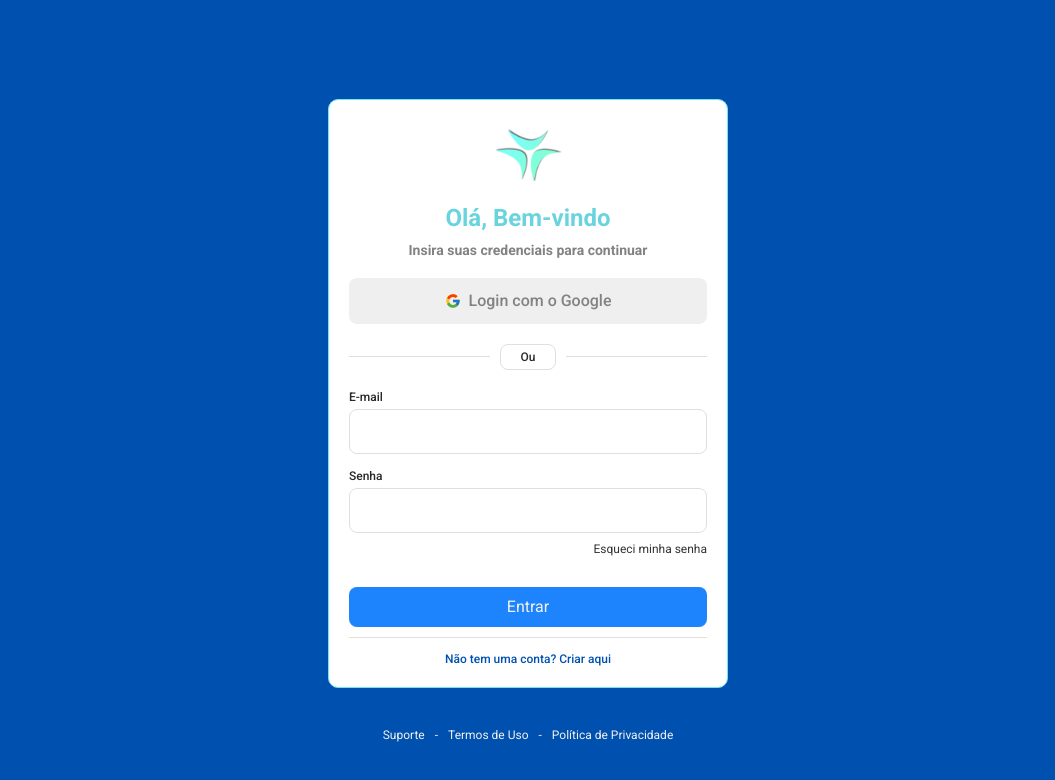
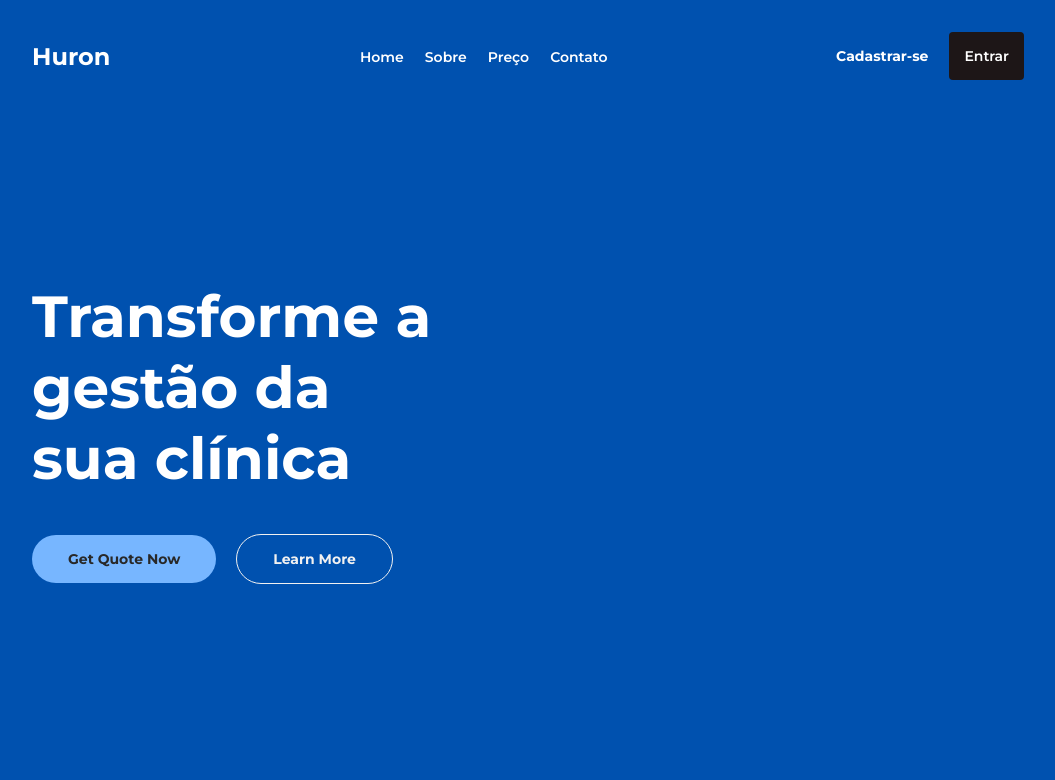
Before and after one commit to decoder-file/huron-web, a React (Create React App) app: page / in a window 1280 px wide. Shown: the top 780 px of the page, without its empty margins (112-1167 px from the left). Built offline with nearby package versions, Linux system fonts and the light colour scheme.

Commit message:
feat: adding routes

```diff
--- a/package.json
+++ b/package.json
@@ -13,6 +13,7 @@
     "react": "^18.2.0",
     "react-dom": "^18.2.0",
     "react-icons": "^4.6.0",
+    "react-router-dom": "^6.4.2",
     "react-scripts": "5.0.1",
     "styled-components": "^5.3.6",
     "typescript": "^4.8.4",
--- a/src/App.tsx
+++ b/src/App.tsx
@@ -1,15 +1,18 @@
+import { BrowserRouter } from 'react-router-dom'
 import { ThemeProvider } from 'styled-components'
 
 import { defaultTheme } from './styles/themes/default'
 
 import { GlobalStyle } from './styles/global'
 
-import { SignIn } from './pages/SignIn'
+import { Router } from './router'
 
 function App() {
   return (
     <ThemeProvider theme={defaultTheme}>
-      <SignIn />
+      <BrowserRouter>
+        <Router />
+      </BrowserRouter>
       <GlobalStyle />
     </ThemeProvider>
   )
--- a/src/pages/LandingPage/index.tsx
+++ b/src/pages/LandingPage/index.tsx
@@ -1,3 +1,5 @@
+import { useCallback } from 'react'
+import { NavLink, useNavigate } from 'react-router-dom'
 import {
   Container,
   Header,
@@ -12,6 +14,12 @@ import {
 } from './styles'
 
 export function LandingPage() {
+  const navigate = useNavigate()
+  const handleOnClick = useCallback(
+    () => navigate('/signin', { replace: true }),
+    [navigate],
+  )
+
   return (
     <Container>
       <Content>
@@ -25,8 +33,8 @@ export function LandingPage() {
               <a>Contato</a>
             </ContentOptions>
             <ContentButton>
-              <a>Cadastrar-se</a>
-              <button>Entrar</button>
+              <NavLink to="/signup">Cadastrar-se</NavLink>
+              <button onClick={handleOnClick}>Entrar</button>
             </ContentButton>
           </Header>
           <Information>
--- a/src/pages/LandingPage/styles.ts
+++ b/src/pages/LandingPage/styles.ts
@@ -76,6 +76,7 @@ export const ContentButton = styled.div`
     font-size: 0.875rem;
     cursor: pointer;
     transition: background-color 0.1s;
+    text-decoration: none;
   }
 
   a:hover {
--- a/src/pages/SignIn/index.tsx
+++ b/src/pages/SignIn/index.tsx
@@ -1,4 +1,6 @@
+import { useCallback } from 'react'
 import { FcGoogle } from 'react-icons/fc'
+import { useNavigate } from 'react-router-dom'
 
 import logo from '../../assets/logoHuron.png'
 import { Button } from '../../components/Button'
@@ -21,6 +23,11 @@ import {
 } from './styles'
 
 export function SignIn() {
+  const navigate = useNavigate()
+  const handleOnClickSignUp = useCallback(
+    () => navigate('/signup', { replace: true }),
+    [navigate],
+  )
   return (
     <Container>
       <div>
@@ -45,7 +52,9 @@ export function SignIn() {
             </RecoverPassword>
             <Button title="Entrar" />
             <Line />
-            <CreateAccount>Não tem uma conta? Criar aqui</CreateAccount>
+            <CreateAccount onClick={handleOnClickSignUp}>
+              Não tem uma conta? Criar aqui
+            </CreateAccount>
           </Header>
         </Content>
         <Terms>
--- a/src/pages/Signup/index.tsx
+++ b/src/pages/Signup/index.tsx
@@ -1,4 +1,6 @@
+import { useCallback } from 'react'
 import { FcGoogle } from 'react-icons/fc'
+import { useNavigate } from 'react-router-dom'
 
 import logo from '../../assets/logoHuron.png'
 import { Button } from '../../components/Button'
@@ -23,6 +25,12 @@ import {
 } from './styles'
 
 export function SignUp() {
+  const navigate = useNavigate()
+  const handleOnClickSignIn = useCallback(
+    () => navigate('/signin', { replace: true }),
+    [navigate],
+  )
+
   return (
     <Container>
       <div>
@@ -54,7 +62,9 @@ export function SignUp() {
             <InputPassword title="Senha" placeholder="Senha" type="password" />
             <Button title="Cadastrar" />
             <Line />
-            <CreateAccount>Já tem uma conta? Acesse aqui</CreateAccount>
+            <CreateAccount onClick={handleOnClickSignIn}>
+              Já tem uma conta? Acesse aqui
+            </CreateAccount>
           </Header>
         </Content>
         <Terms>
--- /dev/null
+++ b/src/router/index.tsx
@@ -0,0 +1,14 @@
+import { Route, Routes } from 'react-router-dom'
+import { LandingPage } from '../pages/LandingPage'
+import { SignIn } from '../pages/SignIn'
+import { SignUp } from '../pages/SignUp'
+
+export function Router() {
+  return (
+    <Routes>
+      <Route path="/" element={<LandingPage />} />
+      <Route path="/signin" element={<SignIn />} />
+      <Route path="/signup" element={<SignUp />} />
+    </Routes>
+  )
+}
```
Also changed, not shown: 1 other file (tests, documents, lock files or other folders).
